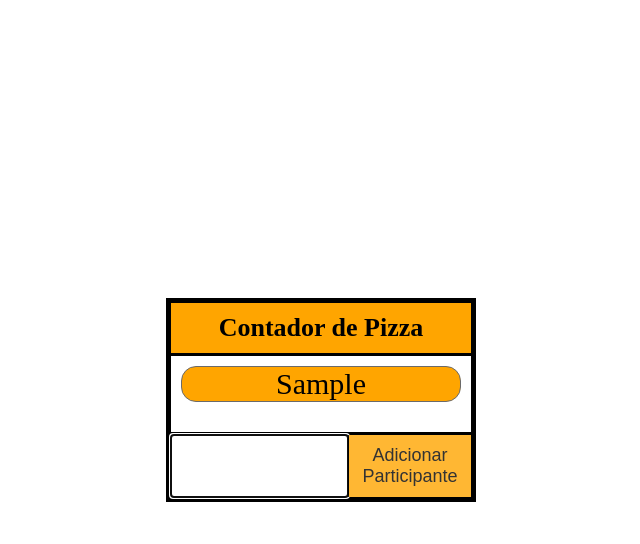
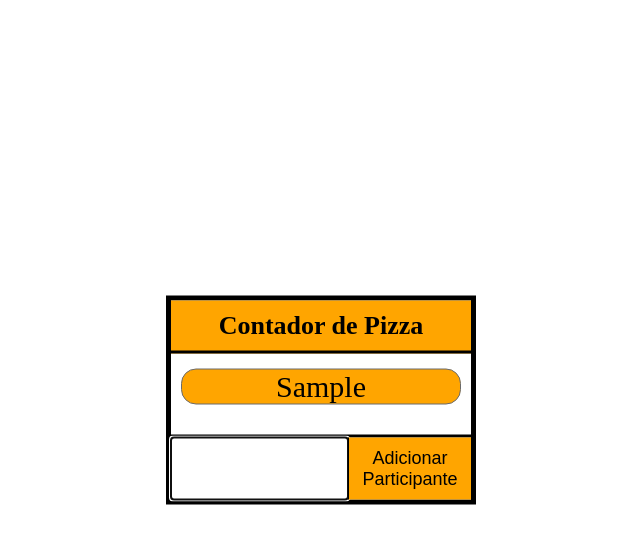
Before and after one commit to enniohenrique/contador-pizza-grupo, a plain HTML site: page index.html in a window 1280 px wide. Both pictures are taken after typing "Sample" into the empty fields and a click on the button "Adicionar Participante". Shown: the whole page, without its empty margins (319-959 px from the left). Drawn offline with Linux system fonts and the light colour scheme.

Commit message:
Update style.css

```diff
--- a/css/style.css
+++ b/css/style.css
@@ -46,7 +46,6 @@ input {
     padding: 10px;
     background-color: orange;
     border-left: 1px solid;
-    opacity: 0.8;   /*Deixando o botao um pouco trasnparente*/
     cursor: pointer;
     color: #000;
     font-size: 18px;
@@ -54,7 +53,7 @@ input {
 
 #listaElementos > li {
     background-color: orange;
-    margin: 10px 10px 0 10px;
+    margin: 15px 10px 0 10px;
     border-radius: 15px;
     border: 1.5px solid;
     border-color:rgb(107, 106, 106);
```
